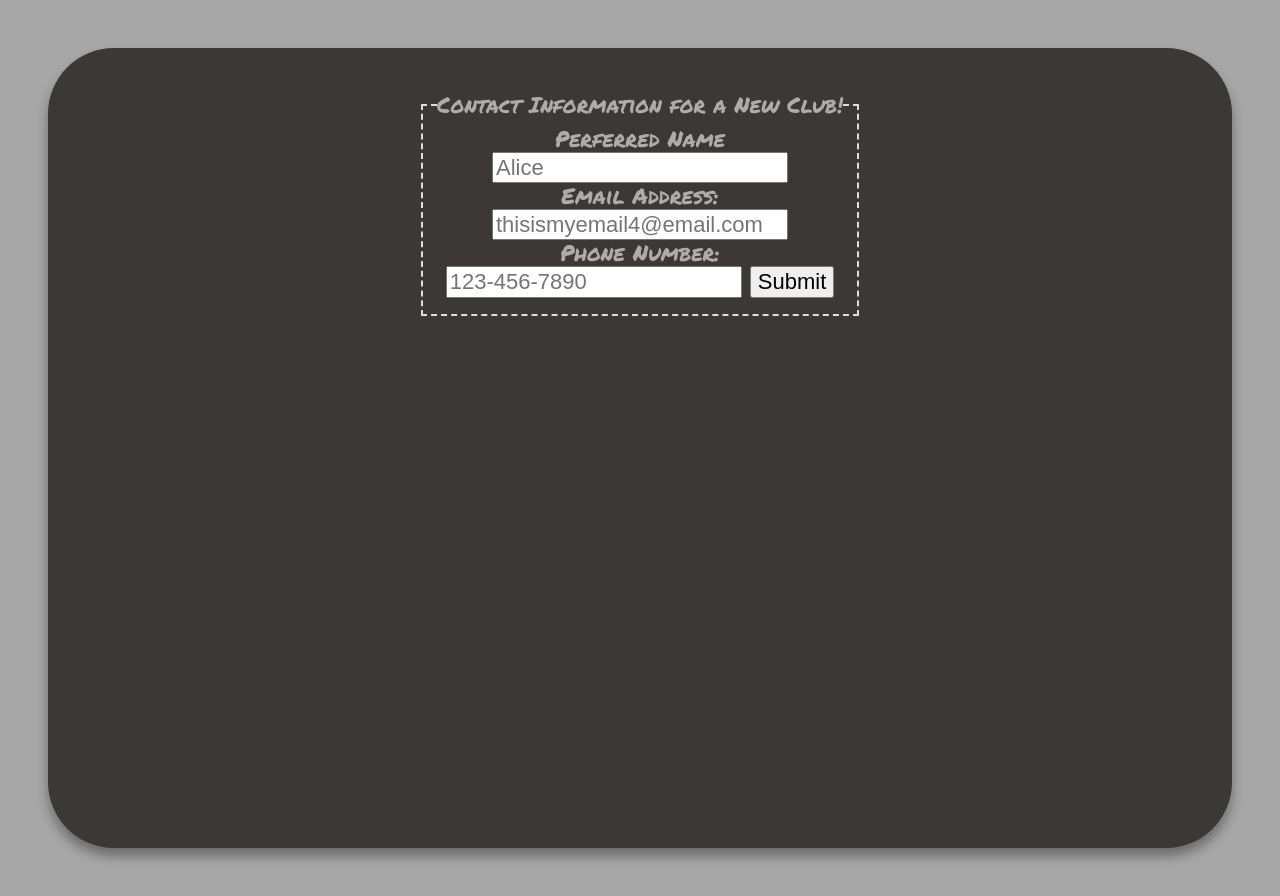
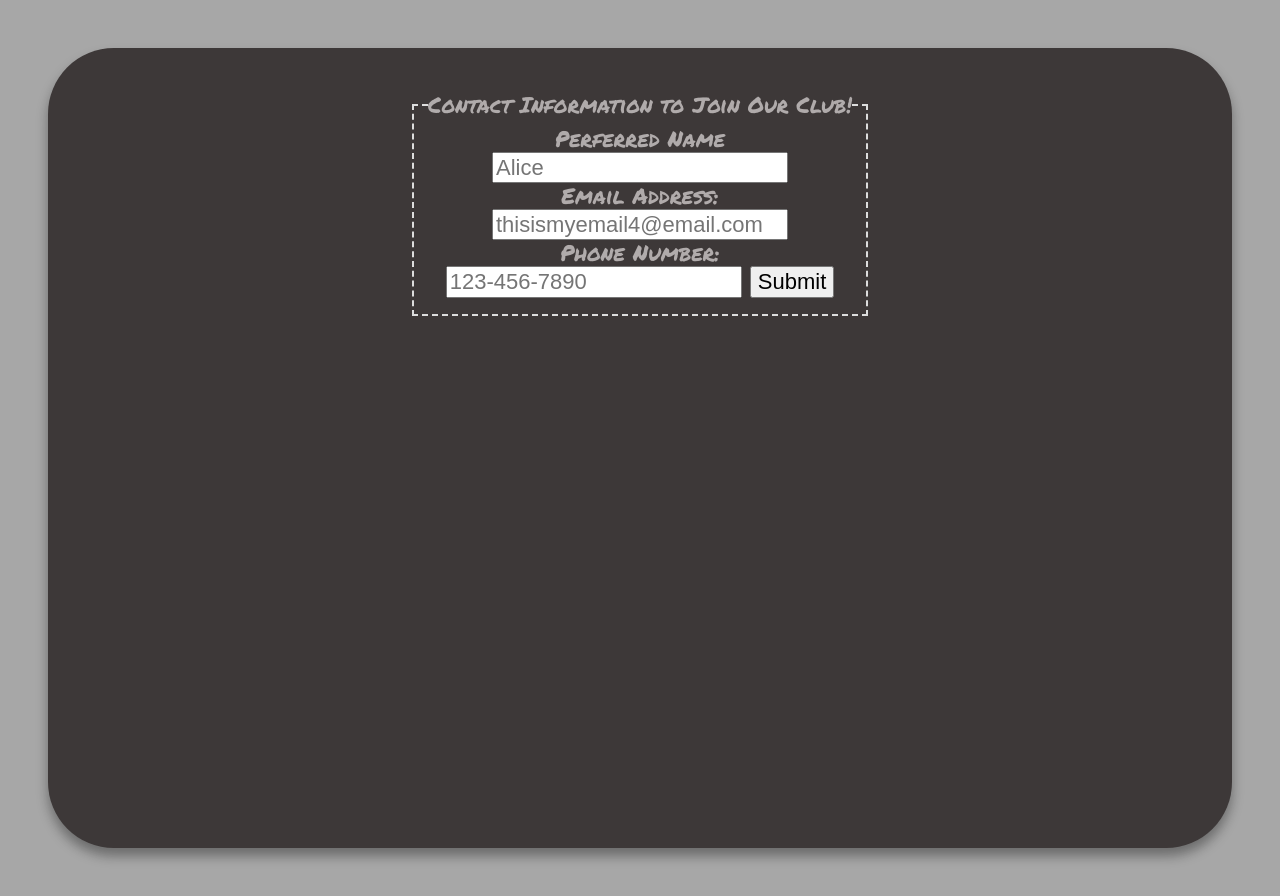
Before and after one commit to melliott3-org/project1, a plain HTML site: page index.html in a window 1280 px wide. Drawn offline with Linux system fonts and the light colour scheme.

Commit message:
Update index.html
updated the legend so that it talks about joining an existing club instead of a new club

```diff
--- a/index.html
+++ b/index.html
@@ -13,7 +13,7 @@
 <body>
 <form action="submit.php" method="POST" autocomplete="on">
         <fieldset>
-            <legend>Contact Information for a New Club!</legend>
+            <legend>Contact Information to Join Our Club!</legend>
 
             <label for="name">Perferred Name</label>
             <input type="name" id="name" name="first_name" required placeholder="Alice"></label>
```
